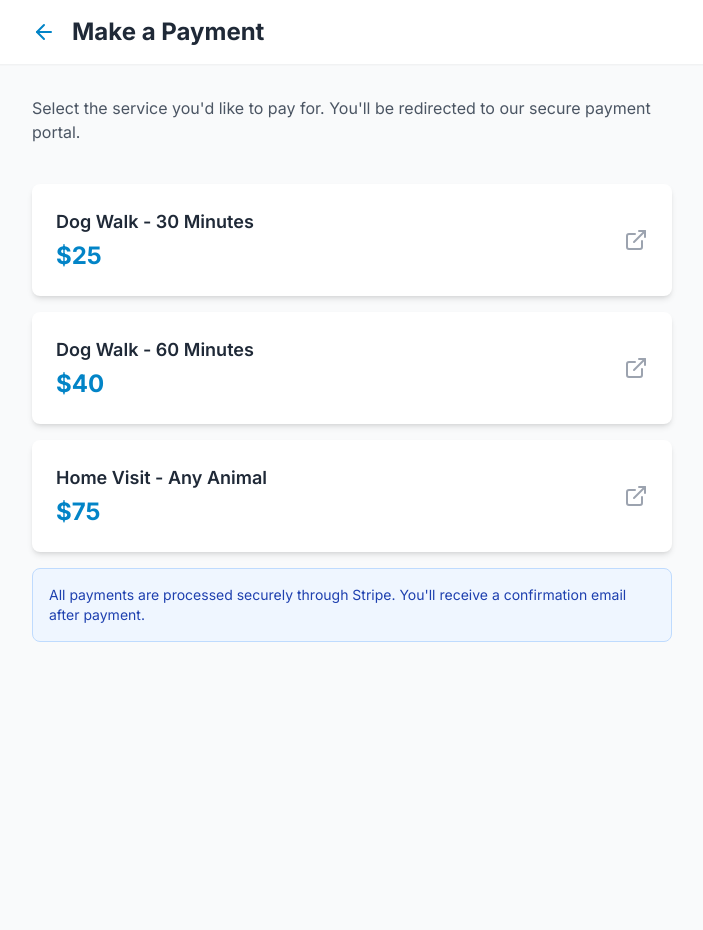
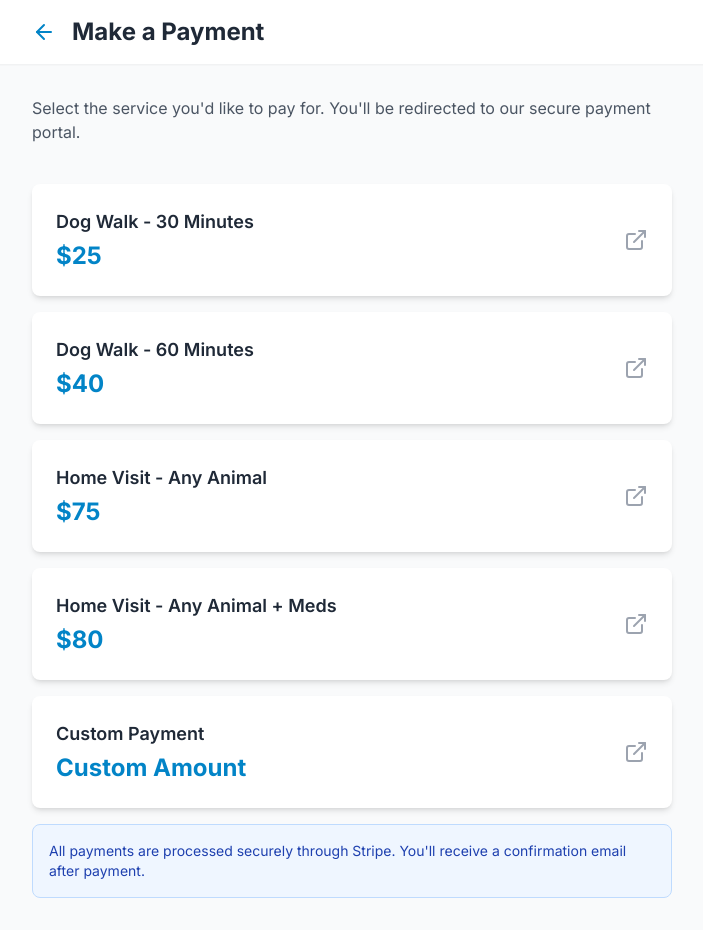
Before and after one commit to WagWander/wagwanderpetcare, a Next.js app: page /pay in a window 1280 px wide. Shown: the whole page, without its empty margins (288-991 px from the left). Before the commit the page ends 800 px from the top, so only its background shows below. Built offline with nearby package versions, Linux system fonts and the light colour scheme; no server answers; the database is empty.

Commit message:
Add new payment links and service option

```diff
--- a/app/booking/page.tsx
+++ b/app/booking/page.tsx
@@ -12,6 +12,7 @@ const services = [
   { value: 'walk30', label: 'Dog Walk - 30 Minutes ($25)' },
   { value: 'walk60', label: 'Dog Walk - 60 Minutes ($40)' },
   { value: 'homeVisit', label: 'Home Visit - Any Animal ($75)' },
+  { value: 'homeVisitMedical', label: 'Home Visit - Any Animal + Meds ($80)' },
 ];
 
 export default function BookingPage() {
--- a/app/page.tsx
+++ b/app/page.tsx
@@ -106,7 +106,7 @@ export default function HomePage() {
             <div className="flex justify-between items-center py-3">
               <div>
                 <p className="font-semibold text-gray-800">Home Visit</p>
-                <p className="text-sm text-gray-600">With medical care</p>
+                <p className="text-sm text-gray-600">Any animal + meds</p>
               </div>
               <p className="text-xl font-bold text-primary-600">$80</p>
             </div>
--- a/app/pay/page.tsx
+++ b/app/pay/page.tsx
@@ -28,10 +28,16 @@ export default function PayPage() {
     fetchSettings();
   }, []);
 
-  const paymentLinks = settings?.paymentLinks || {
+  const defaultPaymentLinks = {
     walk30: 'https://buy.stripe.com/5kQeVfb36cOC1Qz2UV6kg05',
     walk60: 'https://buy.stripe.com/6oU6oJ4EIg0Ocvd9jj6kg04',
     homeVisit: 'https://buy.stripe.com/00wdRb3AE4i6eDldzz6kg03',
+    homeVisitMedical: 'https://buy.stripe.com/eVq6oJfjm8ym3YH3YZ6kg06',
+    customPayment: 'https://buy.stripe.com/5kQ6oJ1sw7uidzhann6kg07',
+  };
+  const paymentLinks = {
+    ...defaultPaymentLinks,
+    ...(settings?.paymentLinks ?? {}),
   };
 
   const handlePaymentClick = (url: string) => {
@@ -105,6 +111,38 @@ export default function PayPage() {
               </div>
             </button>
 
+            <button
+              onClick={() => handlePaymentClick(paymentLinks.homeVisitMedical)}
+              className="card w-full hover:shadow-lg transition-shadow cursor-pointer"
+            >
+              <div className="flex items-center justify-between">
+                <div className="text-left">
+                  <h3 className="text-lg font-semibold text-gray-800">
+                    Home Visit - Any Animal + Meds
+                  </h3>
+                  <p className="text-2xl font-bold text-primary-600 mt-1">$80</p>
+                </div>
+                <ExternalLink className="w-6 h-6 text-gray-400" />
+              </div>
+            </button>
+
+            <button
+              onClick={() => handlePaymentClick(paymentLinks.customPayment)}
+              className="card w-full hover:shadow-lg transition-shadow cursor-pointer"
+            >
+              <div className="flex items-center justify-between">
+                <div className="text-left">
+                  <h3 className="text-lg font-semibold text-gray-800">
+                    Custom Payment
+                  </h3>
+                  <p className="text-2xl font-bold text-primary-600 mt-1">
+                    Custom Amount
+                  </p>
+                </div>
+                <ExternalLink className="w-6 h-6 text-gray-400" />
+              </div>
+            </button>
+
             <div className="bg-blue-50 border border-blue-200 rounded-lg p-4 mt-6">
               <p className="text-sm text-blue-800">
                 All payments are processed securely through Stripe. You&apos;ll receive a confirmation email after payment.
--- a/types/index.ts
+++ b/types/index.ts
@@ -57,6 +57,8 @@ export interface Settings {
     walk30: string;
     walk60: string;
     homeVisit: string;
+    homeVisitMedical: string;
+    customPayment: string;
   };
 }
 
```
